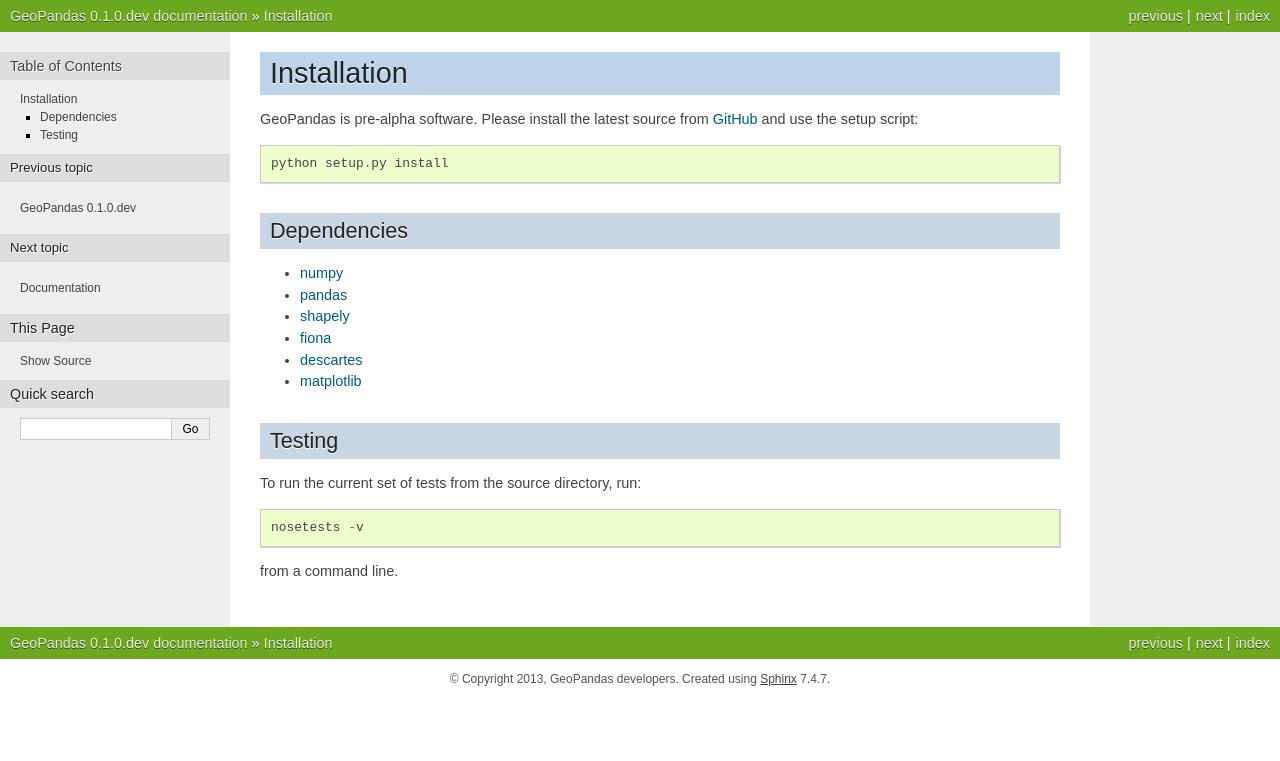
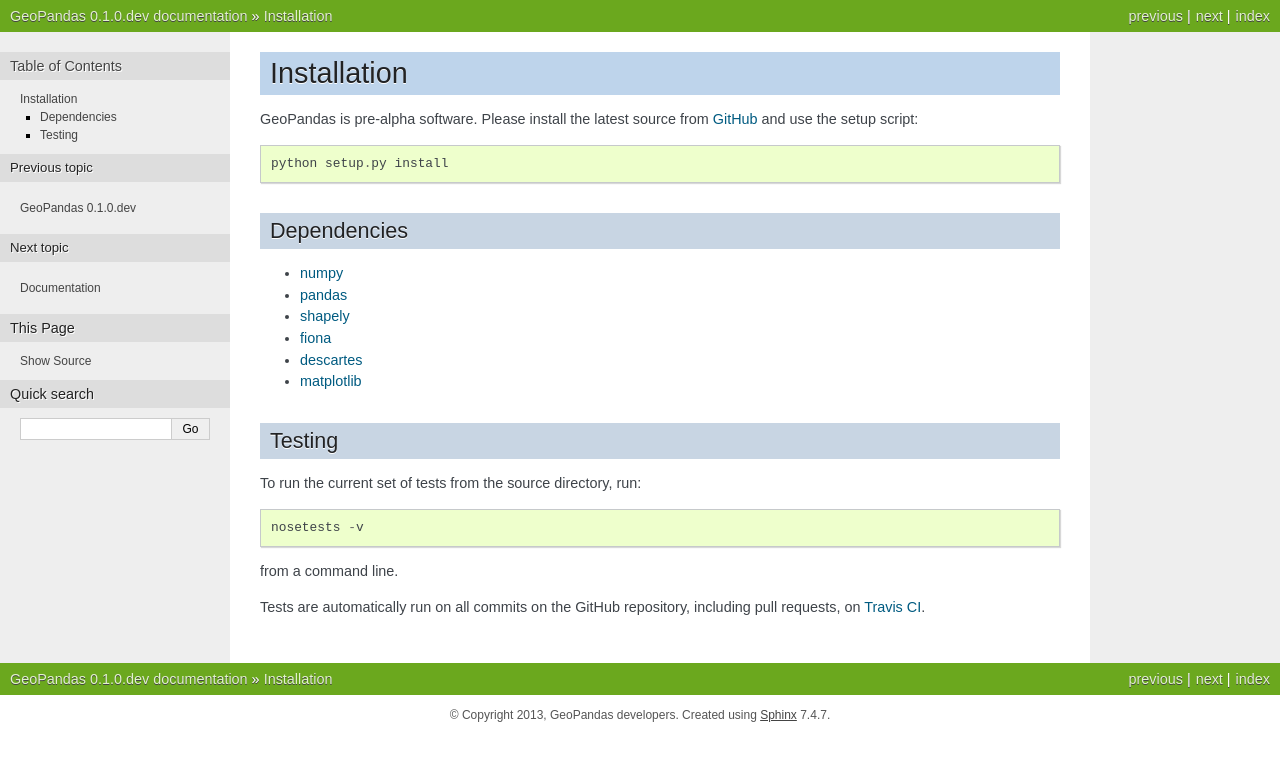
Before and after one commit to geopandas/geopandas, a Sphinx documentation site: the page built from doc/source/install.rst, in a window 1280 px wide. Shown: the top 761 px of the page. Built offline with Sphinx 7.4.7, drawn with Linux system fonts in a browser that asks for light colours; pages that are not in the unit, such as notebooks, are missing from menus.

Commit message:
DOC: Add travis CI for testing section

```diff
--- a/doc/source/install.rst
+++ b/doc/source/install.rst
@@ -25,6 +25,9 @@
 
 from a command line.
 
+Tests are automatically run on all commits on the GitHub repository,
+including pull requests, on `Travis CI`_.
+
 .. _GitHub: https://github.com/kjordahl/geopandas
 .. _numpy: http://www.numpy.org
 .. _pandas: http://pandas.pydata.org
@@ -32,7 +35,7 @@
 .. _fiona: http://toblerity.github.io/fiona
 .. _Descartes: https://pypi.python.org/pypi/descartes
 .. _matplotlib: http://matplotlib.org
-
+.. _Travis CI: https://travis-ci.org/kjordahl/geopandas
 
 .. toctree::
    :maxdepth: 2
```
